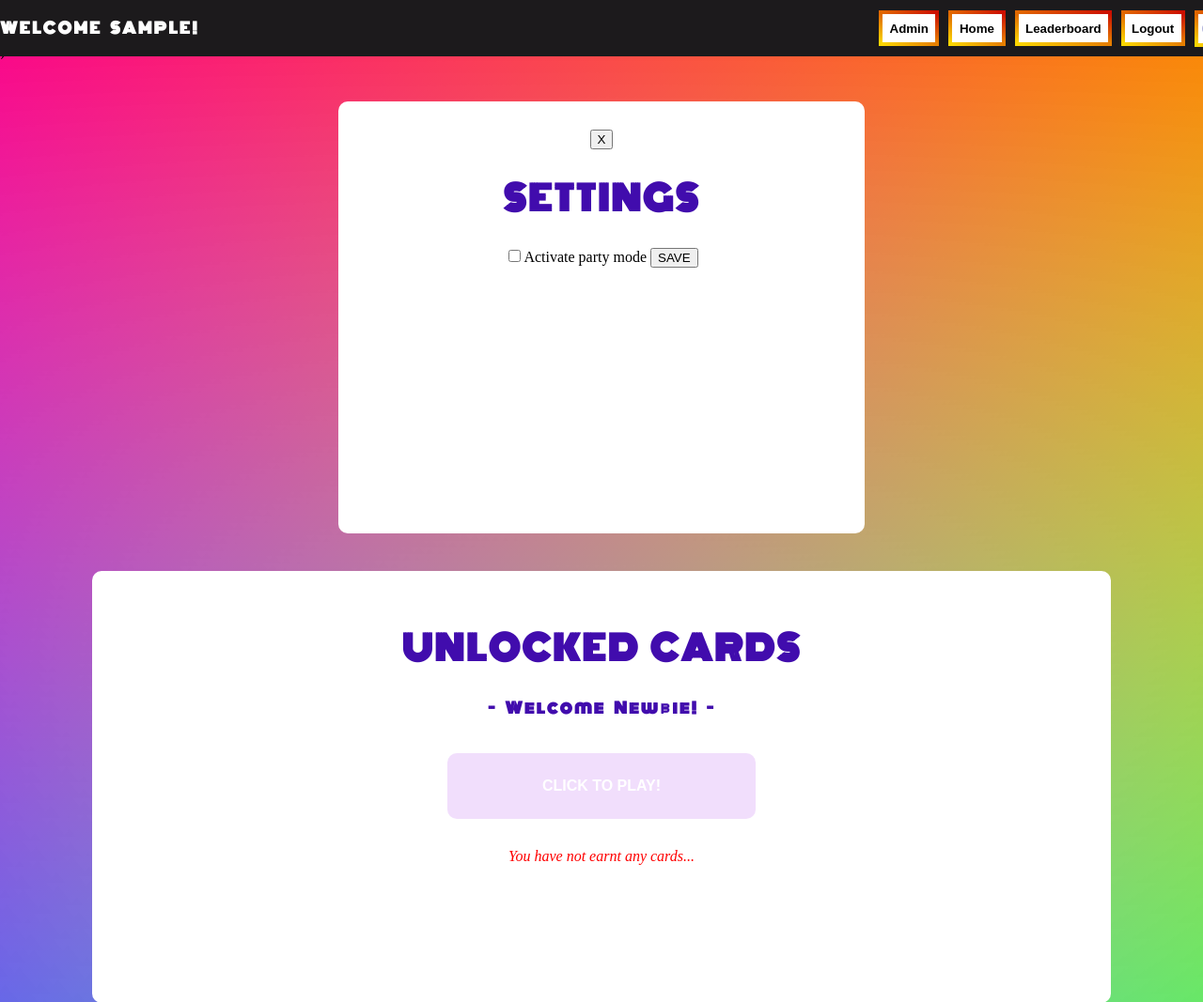
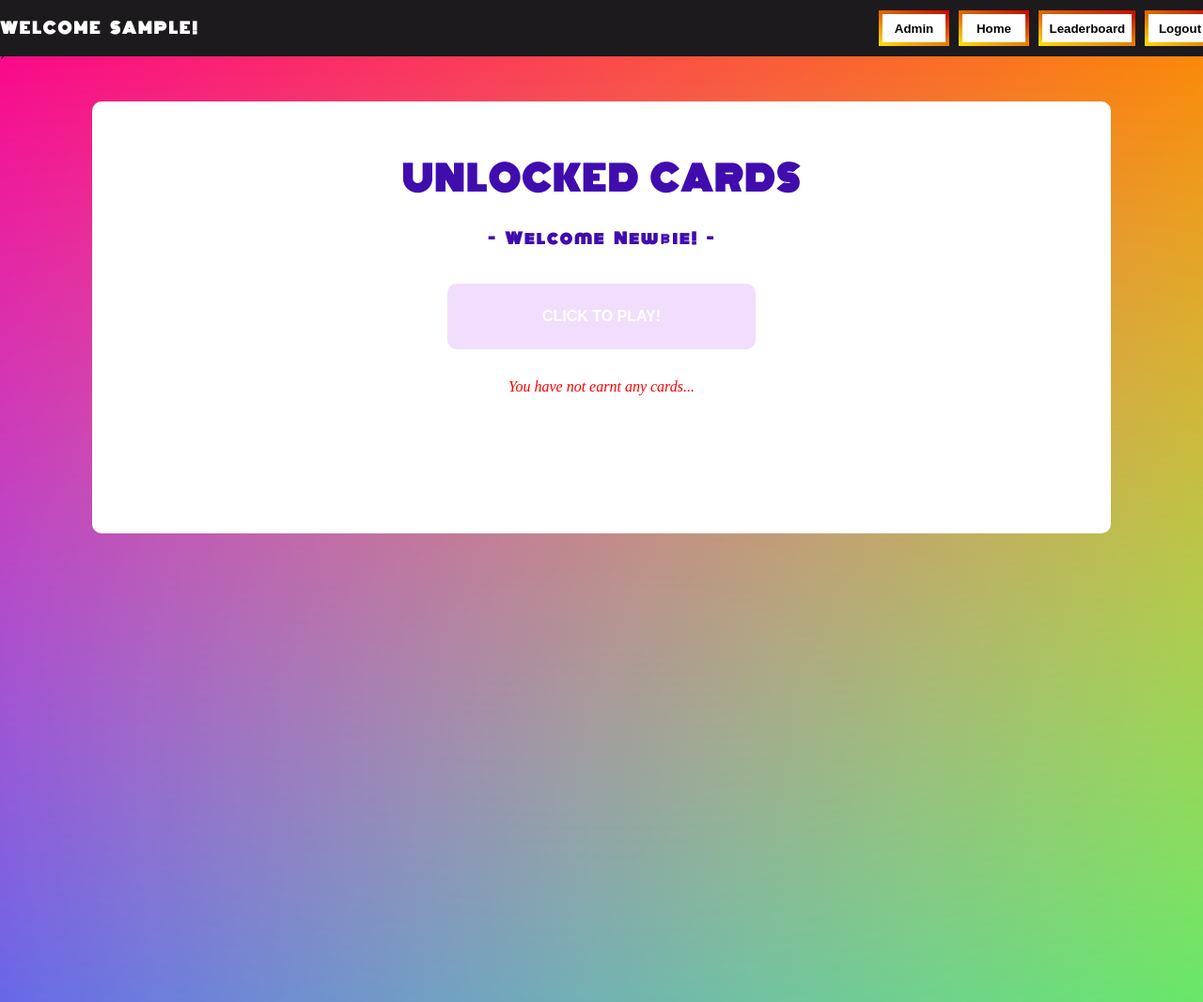
Before and after one commit to JaidenAshmore/chris_project, a Flask app: page /home in a window 1280 px wide. Shown: the top 1067 px of the page at 94% size. Run offline with Flask 2, Linux system fonts and the light colour scheme; the visitor is signed in with stand-in values (Sample User, id 1); data that the repository does not hold is empty; some libraries are stand-ins or nearby versions.

Commit message:
- Modals fixed

```diff
--- a/templates/base.html
+++ b/templates/base.html
@@ -4,7 +4,7 @@
     <meta charset="UTF-8">
     <meta http-equiv="X-UA-Compatible" content="IE=edge">
     <meta name="viewport" content="width=device-width, initial-scale=1.0">
-    <title>Base HTML template</title>
+    <title>{% block title %} Title {% endblock %}</title>
     <link rel="stylesheet" href="/static/css/styles.css">
     <link href="https://fonts.googleapis.com/css2?family=Monoton&display=swap" rel="stylesheet">    <style>
     {% if session['username'] %}
@@ -16,45 +16,52 @@
 </head>›
 
 <body>
-<div class="transparent-background-fixed">
+<div class="transparent-background-fixed"></div>
 {% if session['username'] %}
-    <form class="top_bar" action="/logout_action">
+    <div class="top_bar">
         <section class="inner_bar">
-            <h4>WELCOME {{ session['username'].upper() }}!</h4>
-            <form>
-                <div id="button_flex">
+            <h4 id="top_bar_username">WELCOME {{ session['username'].upper() }}!</h4>
+            <div id="button_flex">
                 {% if session['admin'] %}
+                <form>
                     <button class="button_top" id="admin" formaction="/admin">Admin</button>
+                </form>
                 {% endif %}
+                <form>
                     <button class="button_top" id="home" formaction="/home">Home</button>
-                    <button class="button_top leader" id="leaderboard" formaction="/home">Leaderboard</button>
+                </form>
+                    <button class="button_top leader activate_modal" id="leaderboard">Leaderboard</button>
+                <form class="/logout_action">
                     <button class="button_top" id="logout" formaction="/logout_action">Logout</button>
-                    <img src="/static/icons/cog_icon.png" alt="user icon" class="icon button_top" id="cog">
+                </form>
+                    <img src="/static/icons/cog_icon.png" alt="user icon" class="icon button_top activate_modal" id="settings">
                 </div>
-            </form>
         </section>
-    </form>
+    </div>
 {% endif %}
 
-{% if session['username'] %}
-<div id="modal">
-    <div class="container password">
-        <button id="button_close">X</button>
-        <h1>SETTINGS</h1>
-        <form action="/home">
+    <!-- SETTINGS MODAL -->
+    <div class="modal settings">
+        <div class="container content">
+            <button class="button_close">X</button>
+            <h1>SETTINGS</h1>
             <!-- give user ability to personalise account -->
             <input type="checkbox" id="party_mode">Activate party mode
-            <button id="settings_button">SAVE</button>
-        </form>
+            <button id="save_settings">SAVE</button>
+        </div>
     </div>
-</div>
-{% endif %}
-
-<script src="/static/js/settings.js"></script>
+    <div class="modal leaderboard">
+        <div class="container content">
+            <button class="button_close">X</button>
+            <h1>LEADERBOARD</h1>
+            <!-- display TOP 3 users by card count? -->
+        </div>
+    </div>
 
 {% block main %}
     {# --- #}
 {% endblock %}
-</div>
+
+<script src="/static/js/settings.js"></script>
 </body>
 </html>
```
